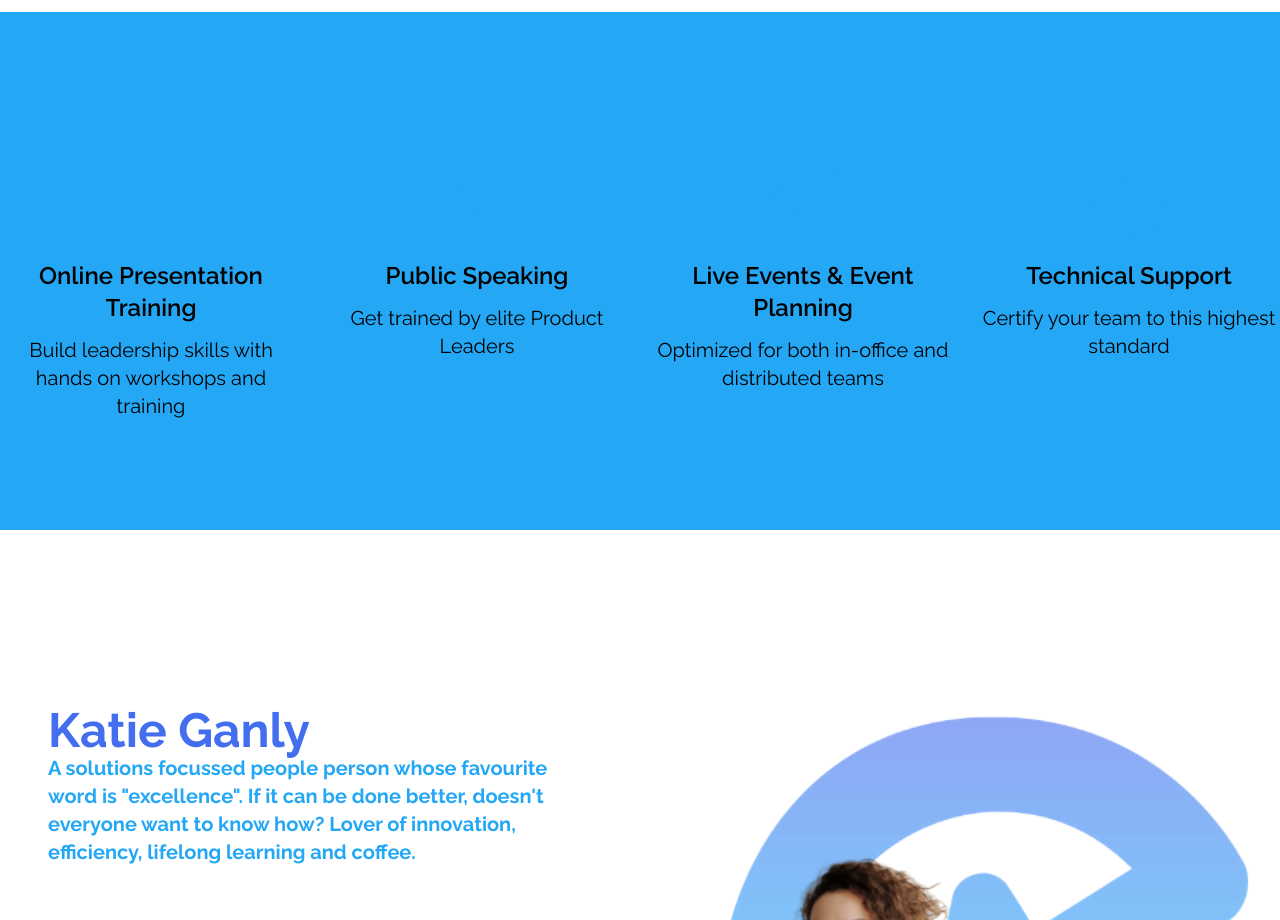
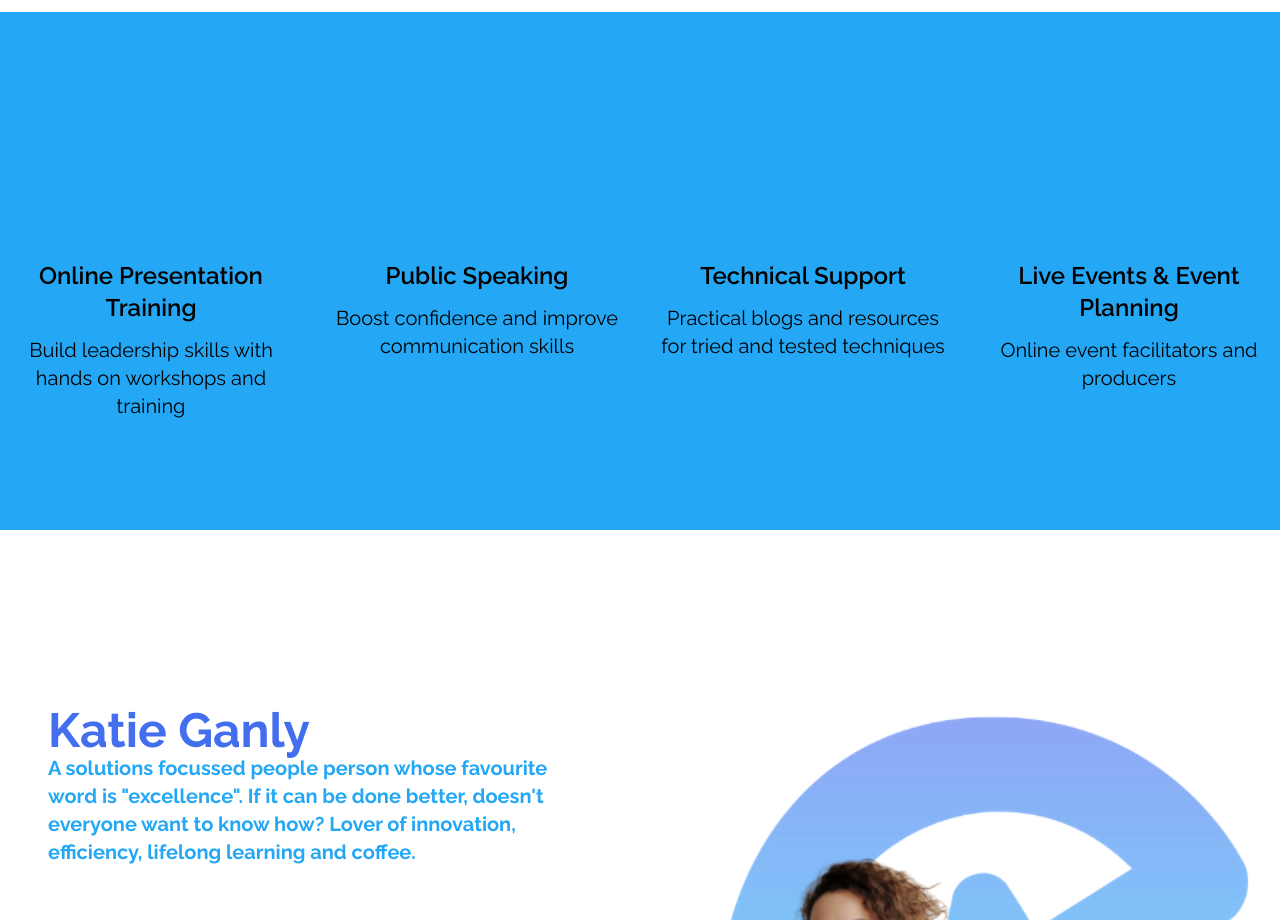
Before and after one commit to Jaywomack/nerdbrainz_ganly, a Next.js app: page / in a window 1280 px wide. Shown: the part 1040-1960 px from the top of the page. Built offline with nearby package versions, Linux system fonts and the light colour scheme; what @tailwindcss/typography would draw is missing.

Commit message:
Changes to full marketIcons

```diff
--- a/components/MarketingIcons.jsx
+++ b/components/MarketingIcons.jsx
@@ -49,21 +49,7 @@ const MarketingIcons = () => {
           Public Speaking
         </h4>
         <p className="w-full overflow-hidden text-xl">
-          Get trained by elite Product Leaders{" "}
-        </p>
-      </div>
-
-      {/* // Corporate Training & Online Presentation Training */}
-      <div className="w-full overflow-hidden md:my-2 md:px-2 md:w-1/2 lg:my-3 lg:px-3 lg:w-1/4 text-center pt-10">
-        <FontAwesomeIcon
-          icon={faChalkboardTeacher}
-          className="h-20 w-20 text-black hover:scale-125 w-full overflow-hidden mx-auto text-custom-color-2"
-        />
-        <h4 className="w-full overflow-hidden mt-5 mb-3 text-2xl font-semibold">
-          Live Events & Event Planning
-        </h4>
-        <p className="w-full overflow-hidden text-xl">
-          Optimized for both in-office and distributed teams
+          Boost confidence and improve communication skills{" "}
         </p>
       </div>
 
@@ -77,7 +63,20 @@ const MarketingIcons = () => {
           Technical Support
         </h4>
         <p className="w-full overflow-hidden text-xl">
-          Certify your team to this highest standard{" "}
+          Practical blogs and resources for tried and tested techniques{" "}
+        </p>
+      </div>
+      {/* // Corporate Training & Online Presentation Training */}
+      <div className="w-full overflow-hidden md:my-2 md:px-2 md:w-1/2 lg:my-3 lg:px-3 lg:w-1/4 text-center pt-10">
+        <FontAwesomeIcon
+          icon={faChalkboardTeacher}
+          className="h-20 w-20 text-black hover:scale-125 w-full overflow-hidden mx-auto text-custom-color-2"
+        />
+        <h4 className="w-full overflow-hidden mt-5 mb-3 text-2xl font-semibold">
+          Live Events & Event Planning
+        </h4>
+        <p className="w-full overflow-hidden text-xl">
+          Online event facilitators and producers
         </p>
       </div>
     </div>
```
